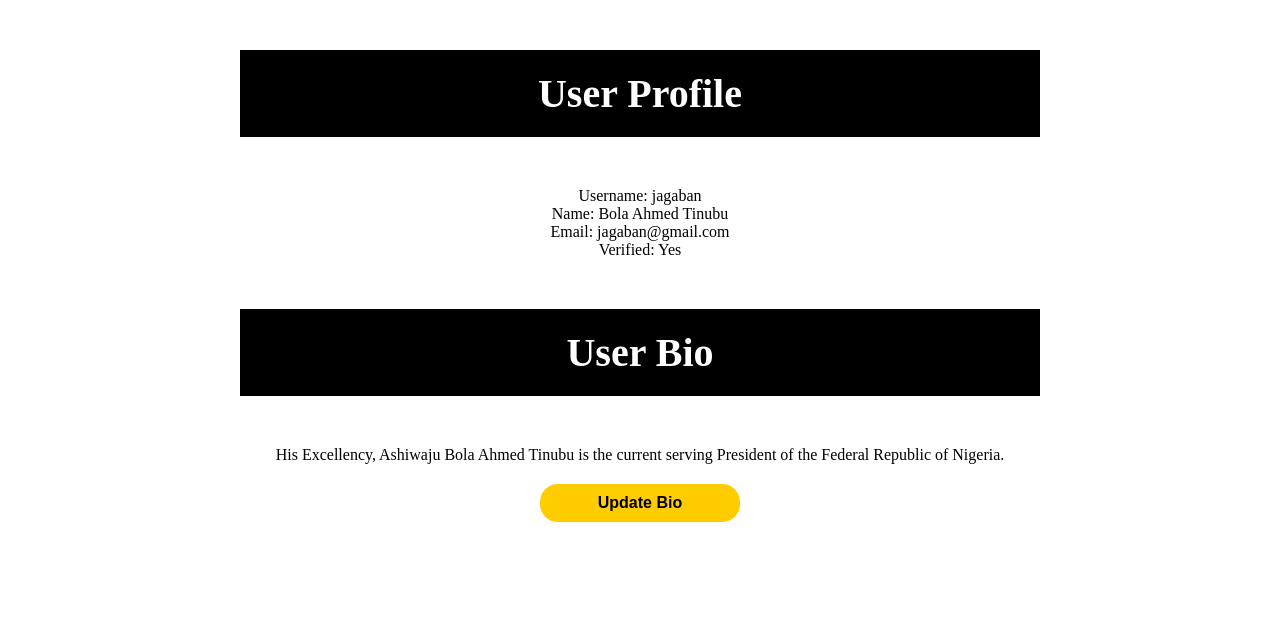
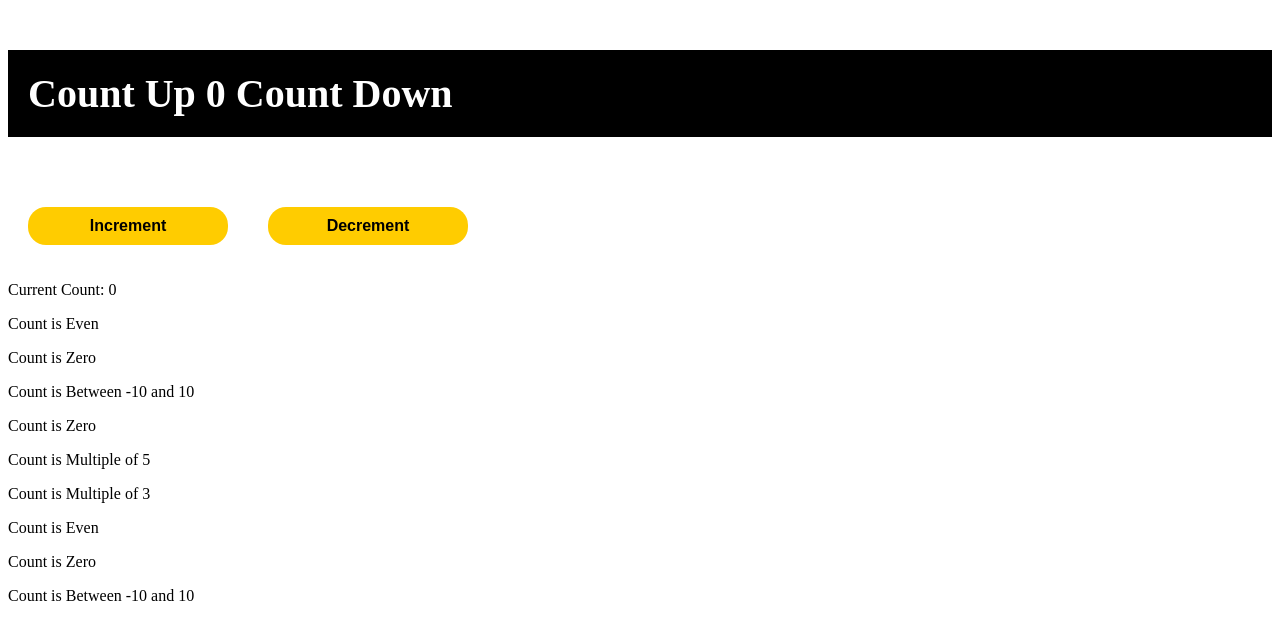
Before and after one commit to realMoyosore/react-app, a React (Create React App) app: page / in a window 1280 px wide. Shown: the top 640 px of the page. Built offline with nearby package versions, Linux system fonts and the light colour scheme.

Commit message:
bug fixed

```diff
--- a/src/App.js
+++ b/src/App.js
@@ -33,16 +33,16 @@ const CounterButtons = ({ count, setCount }) => {
 }
 
 // Main component
-// export default function MyApp() {
-// const [count, setCount] = useState(0);
+export default function MyApp() {
+const [count, setCount] = useState(0);
 
-//   return (
-//     <>
-//       <h1>Count Up {count} Count Down</h1>
-//       <CounterButtons count={count} setCount={setCount}/>
-//     </>
-//   );
-// }
+  return (
+    <>
+      <h1>Count Up {count} Count Down</h1>
+      <CounterButtons count={count} setCount={setCount}/>
+    </>
+  );
+}
 
 // //React Hooks
 // import React, { useState } from "react";
@@ -205,4 +205,4 @@ function App() {
   );
 }
 
-export default App;
+// export default App;
```
